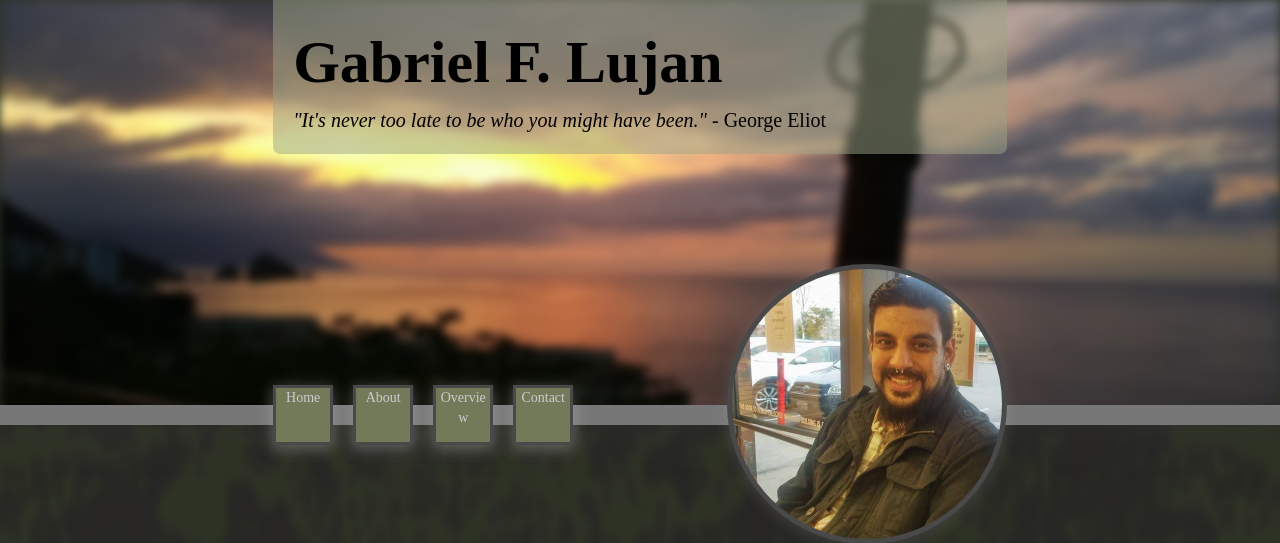
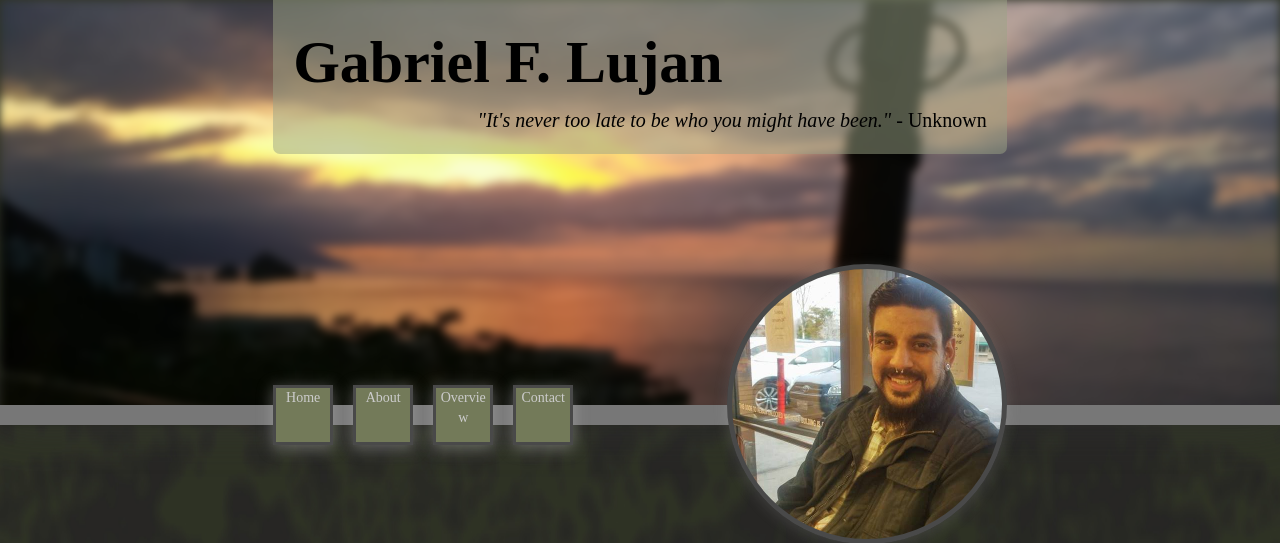
Before and after one commit to metal-gabe/gfl2-website, a PHP site: page / in a window 1280 px wide. Shown: the top 543 px of the page. Run offline with PHP 8.4, Linux system fonts and the light colour scheme; some web fonts are replaced.

Commit message:
messing with the tagline/title, and working on the icons

```diff
--- a/index.php
+++ b/index.php
@@ -32,7 +32,7 @@
 		<div id="intro">
 			<p id="gfl">Gabriel F. Lujan</p>
 			<p id="tagline">
-				<span>It's never too late to be who you might have been.</span> - George Eliot
+				<span class="quote">It's never too late to be who you might have been.</span> - Unknown
 			</p>
 		</div>
 		<div id="head">
--- a/styles/css/main.css
+++ b/styles/css/main.css
@@ -131,21 +131,10 @@ p#gfl
 }
 p#tagline
 {
+	text-align: right;
 	font-size: 2rem;
 
 	margin: 0;
-}
-p#tagline > span
-{
-	font-style: italic;
-}
-p#tagline > span::before
-{
-	content: '"';
-}
-p#tagline > span::after
-{
-	content: '"';
 }
 div#head
 {
@@ -448,7 +437,15 @@ button
 }
 .quote
 {
-	/*  */
+	font-style: italic;
+}
+.quote::before
+{
+	content: '"';
+}
+.quote::after
+{
+	content: '"';
 }
 .stroke-black
 {
```
Also changed, not shown: 1 other file.
